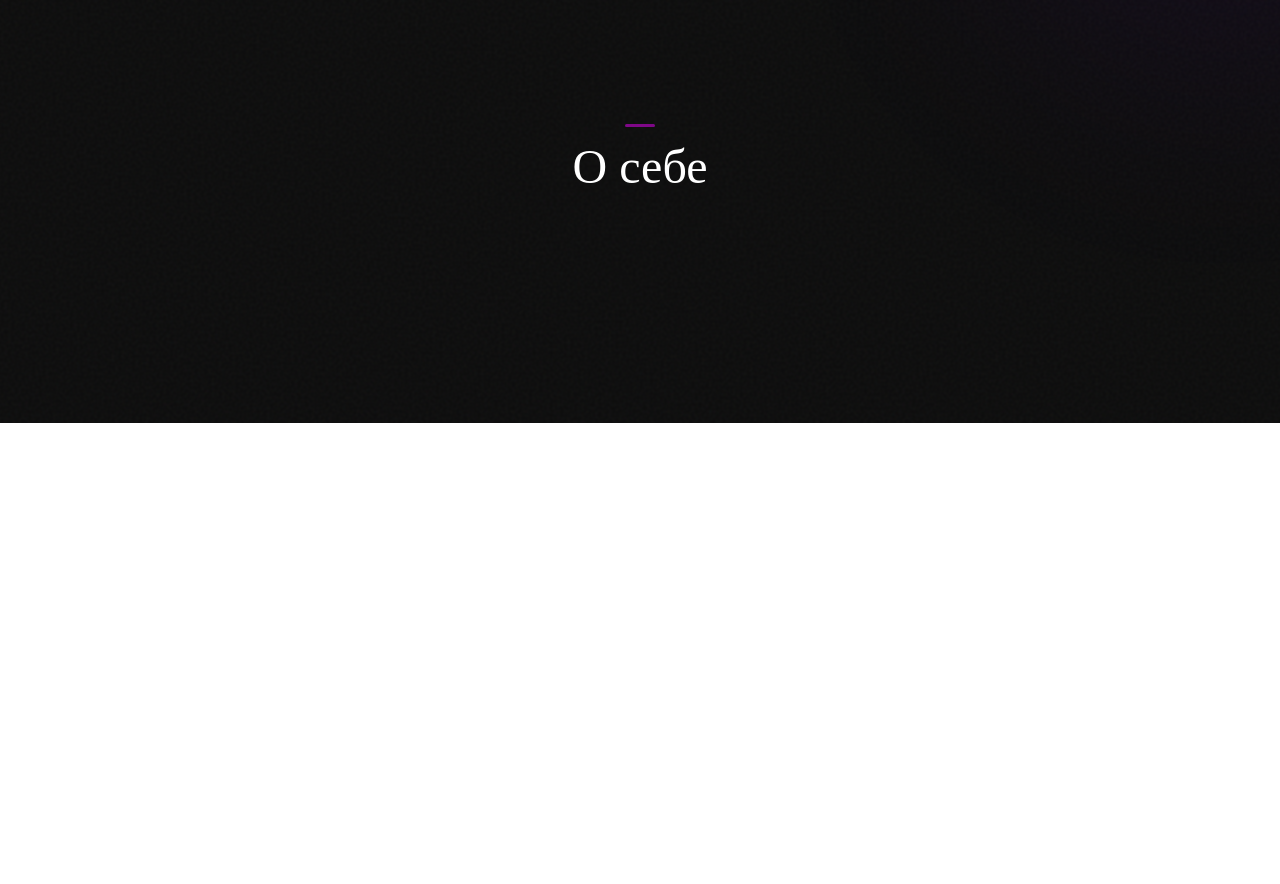
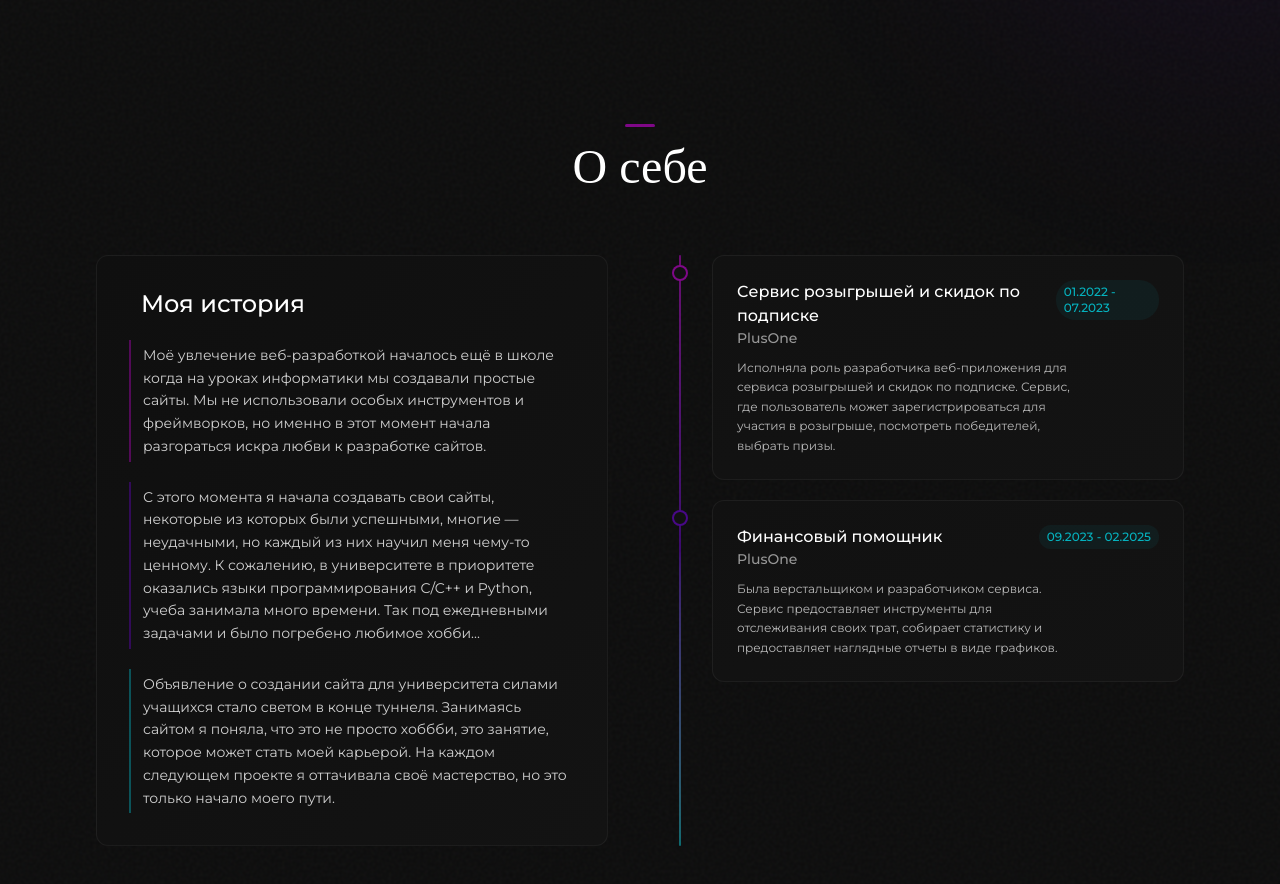
Before and after one commit to MyOwnWorstEnemy-remix/portfolio, a React (Vite) app: page / in a window 1280 px wide. Shown: the part 820-1704 px from the top of the page. Before the commit the page ends 1243 px from the top, so only its background shows below. Built offline with nearby package versions, Linux system fonts and the light colour scheme; a web font is replaced by a local one.

Commit message:
About (history and experience)

```diff
--- a/src/components/app/app.jsx
+++ b/src/components/app/app.jsx
@@ -1,5 +1,3 @@
-import Footer from "../blocks/footer/footer"
-import Header from "../blocks/header/header"
 import MainPage from "../pages/main"
 
 function App() {
--- a/src/components/blocks/about.jsx
+++ b/src/components/blocks/about.jsx
@@ -1,5 +1,7 @@
 import { useTranslation } from 'react-i18next';
 import { useState, useEffect } from 'react';
+import SectionTitle from '../ui/section-title';
+import ExperienceCard from '../ui/experience-card';
 
 function About () {
     const {t, i18n} = useTranslation();
@@ -14,12 +16,39 @@ function About () {
     }, [i18n.language])
 
     return (
-        <section className='py-16 md:py-20 lg:py-24'>
-            <div className="flex flex-col items-center justify-center pb-8 sm:pb-16">
-                <div className="w-[30px] h-[3px] bg-[#ee00ff]/50 rounded-full mb-4"></div>
-                <h2 className={`${font} text-white text-2xl sm:text-3xl md:text-4xl lg:text-5xl text-center`}>
-                    {t("about.title")}
-                </h2>
+        <section className='py-16 md:py-20 lg:py-24 font-montserrat' id="about">
+            <SectionTitle text={t("about.title")} font={font} bgColor={"bg-[#ee00ff]/50"} />
+            <div className="grid grid-cols-1 md:grid-cols-2 gap-8 min-h-[400px] sm:gap-10 md:gap-16">
+                <div className="bg-gradient-to-br from-[#0f0f0f] to-[#131313] rounded-xl p-6 sm:p-7 md:p-8 border border-white/5 transition-all duration-500 ease-out h-full flex flex-col relative overflow-hidden group hover:shadow-[0_0_25px_rgba(238,0,255,0.09)] hover:border-[#ee00ff20]">
+                    <h3 className="text-white text-xl sm:text-xl md:text-2xl unselectable font-medium ml-3 mb-5">
+                        {t("about.subTitle")}
+                    </h3>
+
+                    <div className="space-y-4 sm:space-y-5 flex-grow relative z-9 text-white/80 text-xs sm:text-sm ">
+                        <p className="leading-relaxed border-l-2 border-[#ee00ff]/30 pl-3 py-1">
+                            {t("about.descriptionParagraph_1")}
+                        </p>
+
+                        <p className="leading-relaxed border-l-2 border-[#8000ff]/30 pl-3 py-1">
+                            {t("about.descriptionParagraph_2")}
+                        </p>
+
+                        <p className="leading-relaxed border-l-2 border-[#00eeff]/30 pl-3 py-1">
+                            {t("about.descriptionParagraph_3")}
+                        </p>
+                    </div>
+                </div>
+
+                <div className="relative mt-2 md:mt-0 h-full flex flex-col">
+                    <div className="relative h-full flex flex-col">
+                        <div className="absolute left-0 top-0 bottom-0 w-[2px] bg-gradient-to-b from-[#ee00ff]/40 via-[#8000ff]/40 to-[#00eeff]/40 ml-[7px] rounded-full"></div>
+
+                        <div className="flex flex-col gap-5 h-full">
+                            <ExperienceCard index={1} bgColor={"bg-[#ee00ff]/20"} borderColor={"border-[#ee00ff]/50"} />
+                            <ExperienceCard index={2} bgColor={"bg-[#8000ff]/20"} borderColor={"border-[#8000ff]/50"} />
+                        </div>
+                    </div>
+                </div>
             </div>
         </section>
     )
--- /dev/null
+++ b/src/components/ui/experience-card.jsx
@@ -0,0 +1,34 @@
+import { useTranslation } from 'react-i18next';
+
+function ExperienceCard ({index, bgColor, borderColor}) {
+    const {t, i18n} = useTranslation();
+
+    return (
+        <div key={index} className="relative pl-8 sm:pl-10 group mb-8 last:mb-0 md:mb-0">
+            <div className={`absolute left-0 top-[10px] w-[16px] h-[16px] rounded-full bg-[#111111] border-2 ${borderColor} group-hover:scale-125 transition-all duration-300 z-9`}>
+                <div className="absolute inset-0 rounded-full animate-ping opacity-30 bg-transparent"></div>
+            </div>
+
+            <div className={`opacity-0 group-hover:opacity-100 absolute -left-2 top-[10px] w-6 h-6 ${bgColor} rounded-full blur-xl transition-all duration-500`}></div>
+
+            <div className="bg-gradient-to-br from-[#111111] to-[#131313] rounded-xl p-5 sm:p-6 border border-white/5 transform group-hover:translate-x-[6px] transition-all duration-300 hover:shadow-[0_5px_15px_rgba(0,0,0,0.2)] hover:border-white/10">
+                <div className="flex items-start justify-between">
+                    <h4 className="text-white font-medium text-sm sm:text-base">
+                        {t(`workExperience.name_${index}`)}
+                    </h4>
+                    <span className="text-[#00eeffb6] md:text-xs text-[0.6rem] font-medium bg-[#00eeff]/5 px-2 py-1 rounded-full">
+                        {t(`workExperience.time_${index}`)}
+                    </span>
+                </div>
+                <p className="text-[#ffffff8f] text-xs sm:text-sm mb-2.5 font-medium">
+                    {t(`workExperience.company_${index}`)}
+                </p>
+                <p className="text-white/70 text-xs leading-relaxed md:w-[80%]">
+                    {t(`workExperience.description_${index}`)}
+                </p>
+            </div>
+        </div>
+    );
+}
+
+export default ExperienceCard;
--- /dev/null
+++ b/src/components/ui/section-title.jsx
@@ -0,0 +1,12 @@
+function SectionTitle ({text, font, bgColor}) {
+    return (
+        <div className="flex flex-col items-center justify-center pb-8 sm:pb-16">
+            <div className={`w-[30px] h-[3px] ${bgColor} rounded-full mb-4`}></div>
+             <h2 className={`${font} text-white text-2xl sm:text-3xl md:text-4xl lg:text-5xl text-center`}>
+                {text}
+            </h2>
+        </div>
+    )
+}
+
+export default SectionTitle;
```
Also changed, not shown: src/components/ui/title.jsx (deleted).
